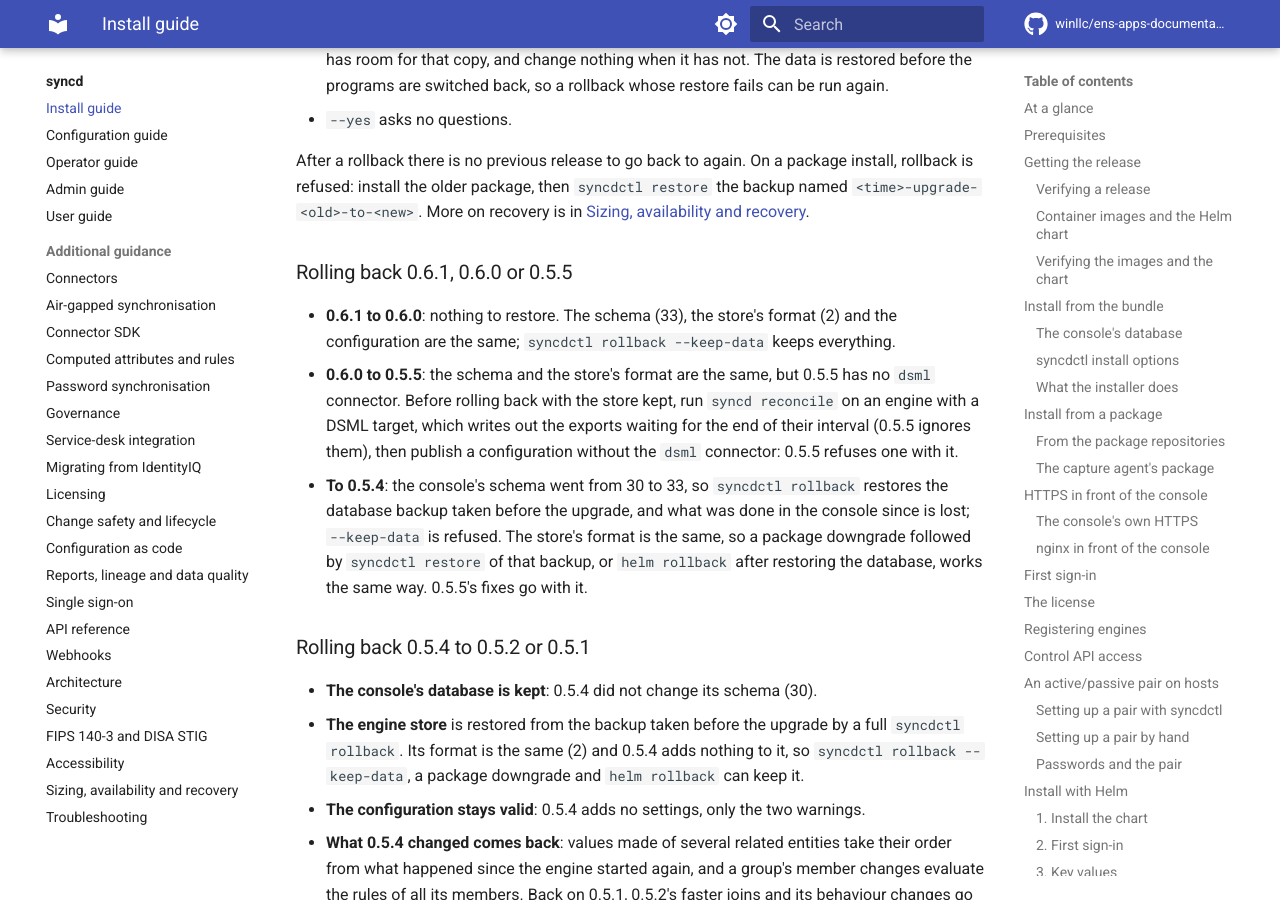
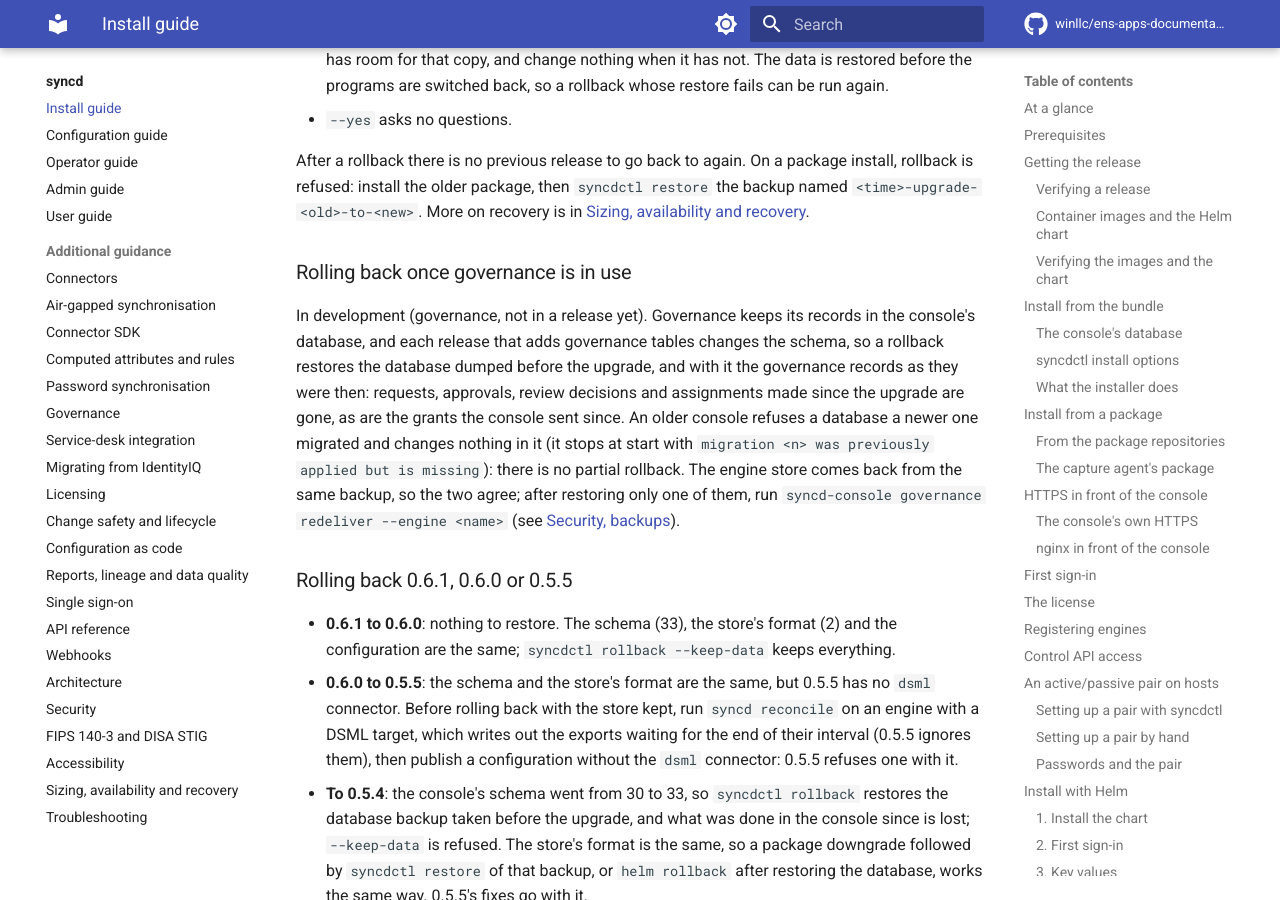
Before and after one commit to winllc/ens-apps-documentation, an MkDocs documentation site: the page built from docs/syncd/install.md, in a window 1280 px wide and 900 px high, scrolled down 65555 px. Built offline with MkDocs 1.6.1 and Material for MkDocs 9.7.7, drawn with Linux system fonts in a browser that asks for light colours; comment, search, counter and statistics services are not loaded.

Commit message:
syncd governance: threat model, restoring to the same point, rollback
Co-Authored-By: Claude Opus 5.5 <noreply@anthropic.com>
Claude-Session: https://claude.ai/code/session_015i4tKc5i6xgbjoaMWWUgbP

```diff
--- a/docs/syncd/install.md
+++ b/docs/syncd/install.md
@@ -2545,6 +2545,19 @@ is refused: install the older package, then `syncdctl restore` the backup named
 `<time>-upgrade-<old>-to-<new>`. More on recovery is in
 [Sizing, availability and recovery](availability-and-sizing.md#rolling-back-an-upgrade).
 
+### Rolling back once governance is in use
+
+In development (governance, not in a release yet). Governance keeps its records in the
+console's database, and each release that adds governance tables changes the schema, so
+a rollback restores the database dumped before the upgrade, and with it the governance
+records as they were then: requests, approvals, review decisions and assignments made
+since the upgrade are gone, as are the grants the console sent since. An older console
+refuses a database a newer one migrated and changes nothing in it (it stops at start with
+`migration <n> was previously applied but is missing`): there is no partial rollback.
+The engine store comes back from the same backup, so the two agree; after restoring only
+one of them, run `syncd-console governance redeliver --engine <name>` (see
+[Security, backups](security.md#backups)).
+
 ### Rolling back 0.6.1, 0.6.0 or 0.5.5
 
 - **0.6.1 to 0.6.0**: nothing to restore. The schema (33), the store's format (2) and the
```
Also changed, not shown: docs/syncd/security.md (+15 -0 lines).
